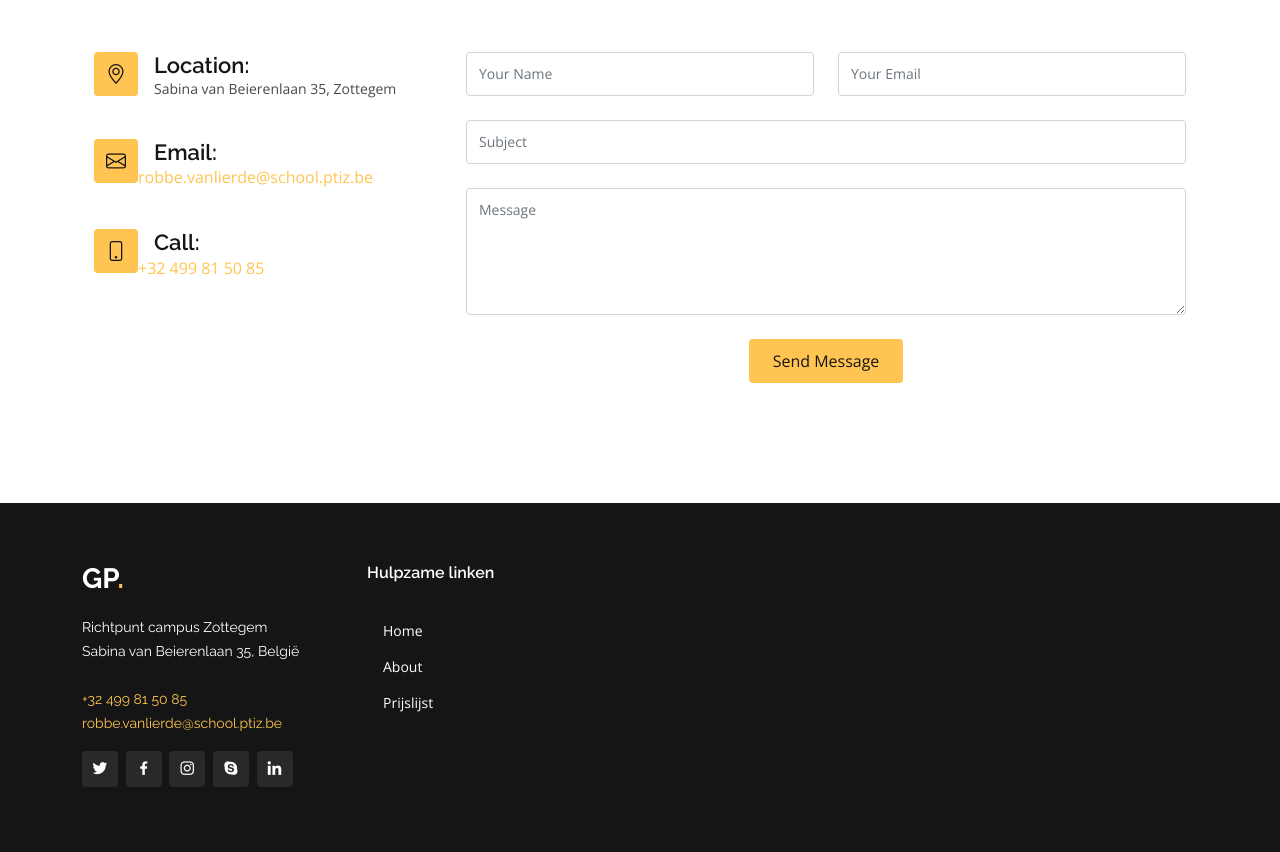
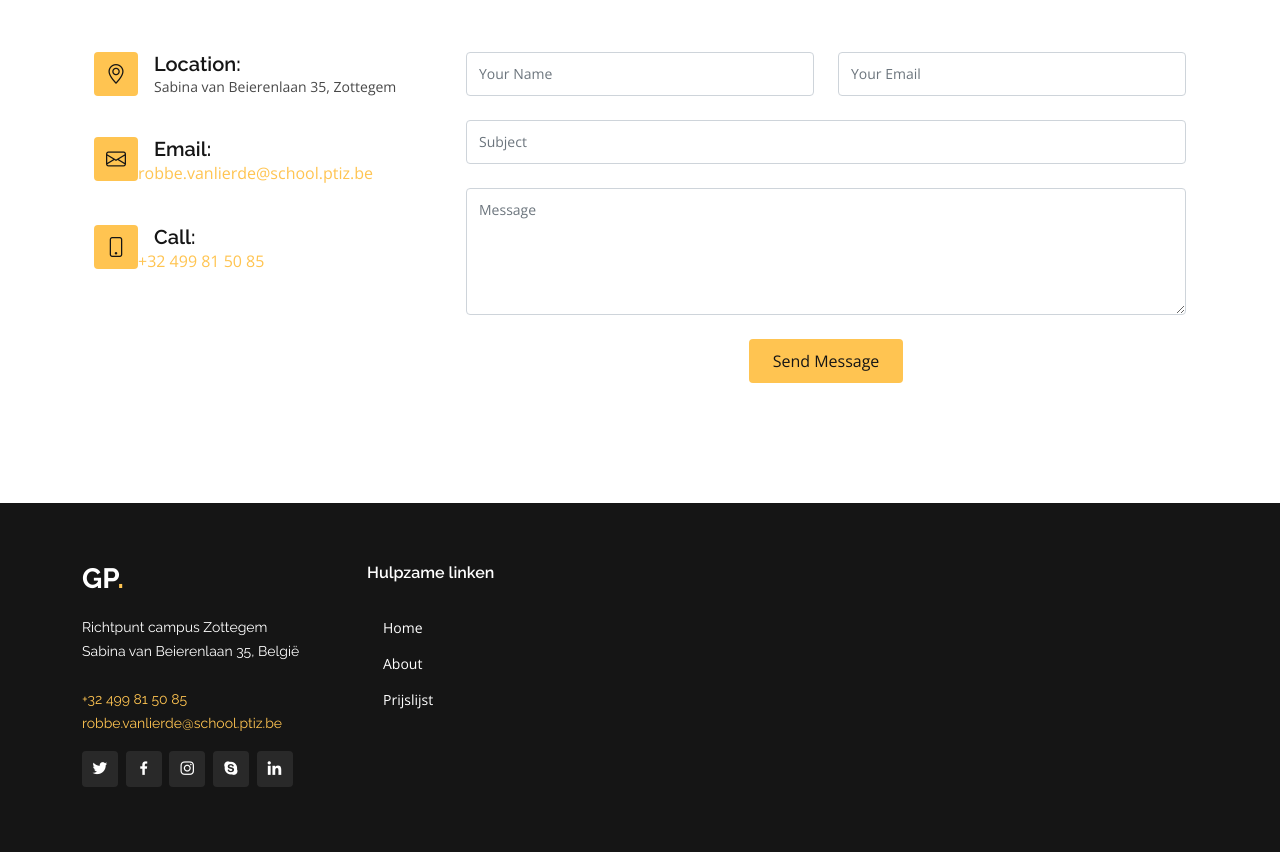
Before and after one commit to robbevanlierde/robbevanlierde.github.io, a plain HTML site: page index.html in a window 1280 px wide. Shown: the part 3849-4701 px from the top of the page. Drawn offline with nearby package versions, Linux system fonts and the light colour scheme.

Commit message:
Update style.css

```diff
--- a/assets/css/style.css
+++ b/assets/css/style.css
@@ -1070,7 +1070,7 @@ section {
 }
 .contact .info h4 {
   padding: 0 0 0 60px;
-  font-size: 22px;
+  font-size: 20px;
   font-weight: 600;
   margin-bottom: 0px;
   color: #151515;
@@ -1274,7 +1274,7 @@ section {
   font-weight: 600;
   color: #fff;
   position: relative;
-  padding-bottom: 15px;
+  padding-bottom: 12px;
 }
 #footer .footer-top .footer-links {
   margin-bottom: 30px;
```
